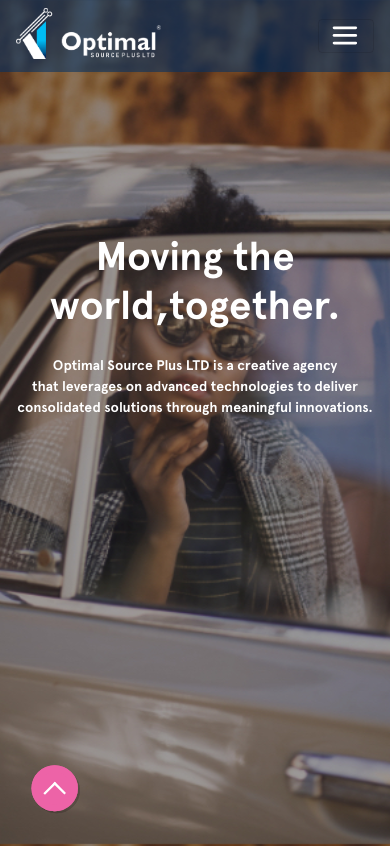
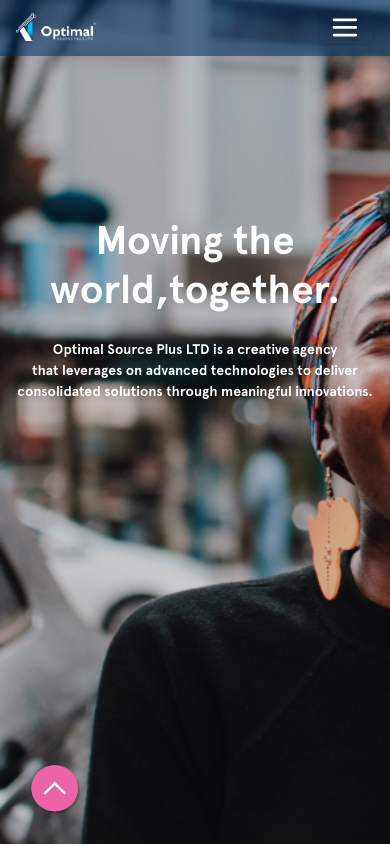
Before and after one commit to skybrandevs/optimalwebsite, a React (Create React App) app: page / in a window 390 px wide. Shown: the top 846 px of the page. Built offline with nearby package versions, Linux system fonts and the light colour scheme.

Commit message:
corrections

```diff
--- a/src/App.css
+++ b/src/App.css
@@ -242,7 +242,7 @@ left:82px ;
   border-radius: 5px;
   position: relative;
   top: 130px;
-  height: 70vh;
+  height: 80vh;
 }
 
 .button-optimal {
@@ -623,8 +623,14 @@ top: 315px;
 
 @media only screen and (min-width: 320px) and (max-width: 480px) {
   .bg-light {
-    background-color:#003067c4  !important;
+    background-color:#003067  !important;
     height: fit-content !important;
+  }
+
+
+  .logo-site {
+    width: 80px;
+    margin-top: -5.5px;
   }
 
 
@@ -691,10 +697,11 @@ top: 315px;
 
 
   .bac-image {
-    background-image: url("images/mobile-background.jpg") !important;
+    background-image: url("images/mobi.png") !important;
     background-repeat: no-repeat;
-    height: 150vh;
-    background-size: cover;
+    height: 100vh;
+
+    background-attachment: scroll;
   }
 
   .h3-font {
@@ -718,16 +725,15 @@ top: 315px;
 
   .nav-link {
     color: white !important;
-    font-weight: bolder;
+    font-weight:100;
     font-family: ApercuProBoldimport;
-    letter-spacing: 1px;
     position: initial !important;
   }
 
   .menu-mrg {
-    text-align: center !important;
-    margin-top: -20px !important;
-    letter-spacing: 7px;
+    text-align: left !important;
+    margin-top:-25px !important;
+
   }
 
   .icon-set {
@@ -766,6 +772,7 @@ top: 315px;
     background-image: url("images/mobile-background-2.jpg") !important;
     background-size: cover;
     background-repeat: no-repeat;
+    background-attachment: scroll;
   }
 
   .mobile-intro {
@@ -845,9 +852,21 @@ top: 315px;
   border: 2px solid transparent;
   border-radius: 5px;
   position: relative;
-  top: 130px;
-  height:80vh;
+  top: -20px;
+  height:95vh;
 }
+
+
+.cueball-create {
+  font-family: ApercuProBoldimport;
+  color: #003067;
+  font-weight: bolder;
+  font-style: normal;
+  font-size: 25px;
+  text-align: center;
+  margin-top: 140px;
+}
+
 
 }
 
--- a/src/components/pages/landing.jsx
+++ b/src/components/pages/landing.jsx
@@ -138,8 +138,7 @@ deliver <br/> consolidated solutions through meaningful innovations.
           </p>
 
           <p className="body-1">
-            Tracking tasks allows everyone to understand which are more
-            important or require more time, so{" "}
+            We work hard to build great game API networks for great instant payouts.
           </p>
         </div>
 
@@ -152,7 +151,7 @@ deliver <br/> consolidated solutions through meaningful innovations.
 
           <p className="body-1">
             Tracking tasks allows everyone to understand which are more
-            important or require more time, so{" "}
+            important or required.
           </p>
         </div>
       </div>
@@ -172,7 +171,7 @@ deliver <br/> consolidated solutions through meaningful innovations.
                 <p className="clients-paragh">Our story</p>
 
                 <p className="body-1 mobile-bottom">
-               We lways strive to understand specific digital and economical challenges people face and provide solutions through our innovations. <br></br>Our goal is to improve the lives of 5 million people through our products and services by year 2040. <br></br>We will be the best expression for creative innovations and will always place people at the core of our products and services.
+               We always strive to understand specific digital and economical challenges people face and provide solutions through our innovations. <br></br>Our goal is to improve the lives of 5 million people through our products and services by year 2040. <br></br>We will be the best expression for creative innovations and will always place people at the core of our products and services.
                 </p>
 
 <Link to="/about">
```
Also changed, not shown: src/images/mobi.png (added).
